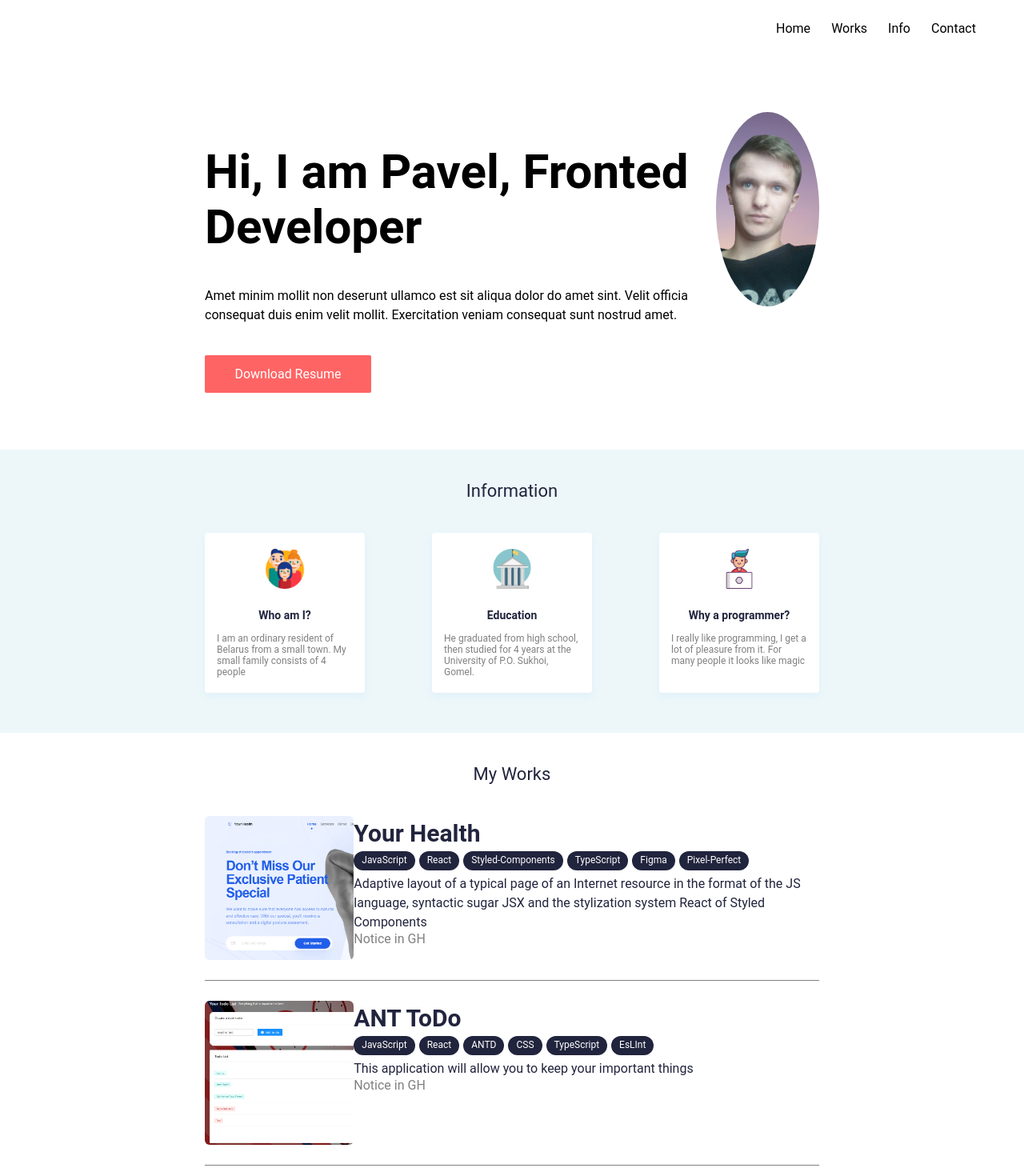
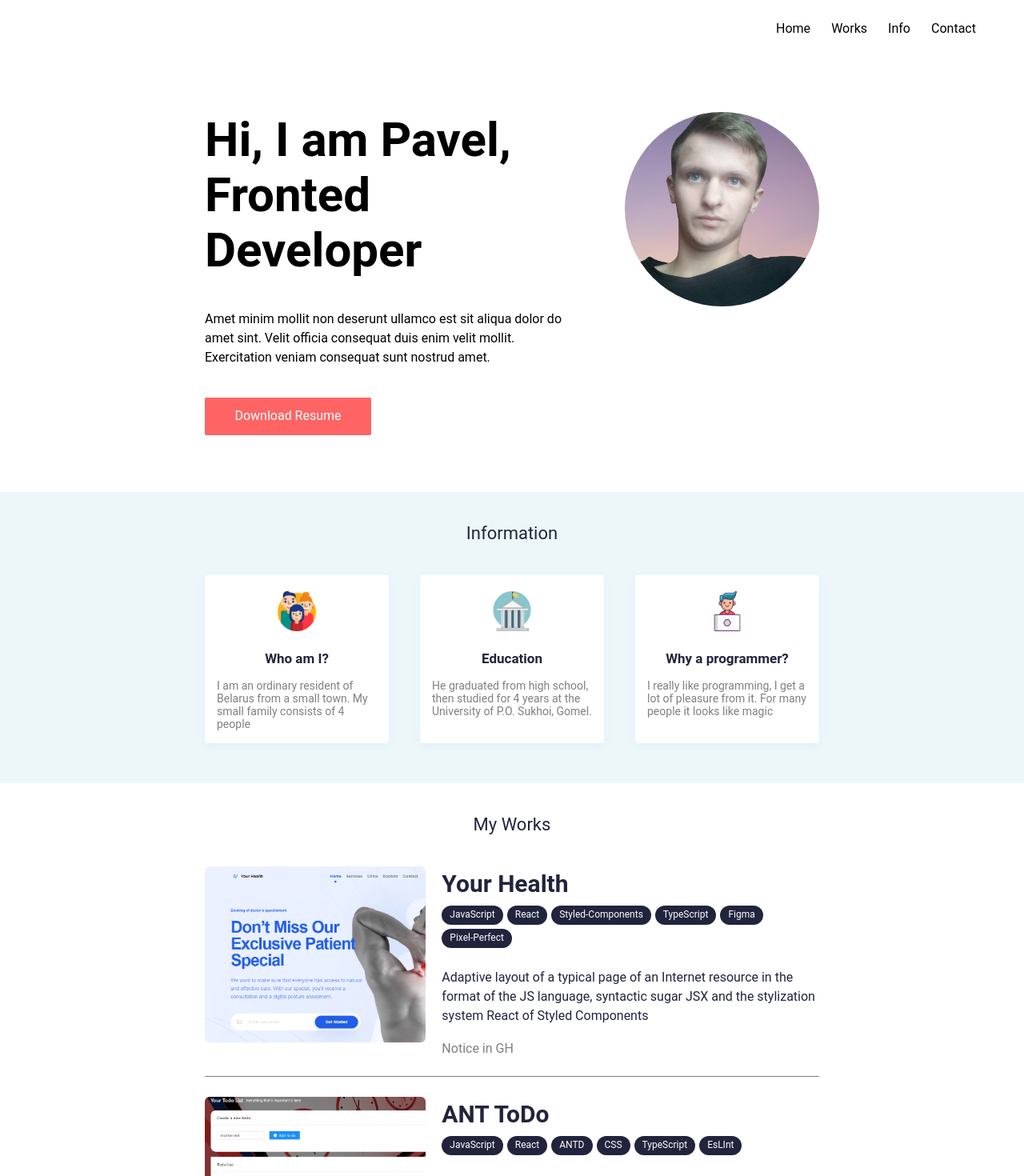
Before and after one commit to Pavel-Parkhomenko/Portfolio-Site, a React (Create React App) app: page / in a window 1280 px wide. Shown: the top 1470 px of the page at 80% size. Built offline with nearby package versions, Linux system fonts and the light colour scheme.

Commit message:
fix: margin, padding in works container

```diff
--- a/src/components/Header/index.jsx
+++ b/src/components/Header/index.jsx
@@ -6,17 +6,17 @@ import {
 } from '../../mocks'
 import {
   Title, SubTitle,
-  Container, Avatar, Button,
+  Container, Avatar, Button, TextContainer,
 } from './styled'
 
 export default function Header() {
   return (
     <Container>
-      <div>
+      <TextContainer>
         <Title>{ headerTitle }</Title>
         <SubTitle>{ headerSubTitle }</SubTitle>
         <Button>{ buttonText }</Button>
-      </div>
+      </TextContainer>
       <Avatar />
     </Container>
   )
--- a/src/components/Header/styled.js
+++ b/src/components/Header/styled.js
@@ -15,6 +15,7 @@ export const Container = styled.div`
 export const Title = styled.h1`
   font-size: ${({ theme }) => theme.fontSizes[7] + 4}px;
   width: 100%;
+  margin-top: 0;
 
   @media (max-width: 568px) {
     font-size: 32px;
@@ -32,7 +33,12 @@ export const SubTitle = styled.p`
 `
 
 export const TextContainer = styled.div`
+  width: 60%;
 
+  @media (max-width: 568px) {
+    width: 100%;
+    text-align: center;
+  }
 `
 
 export const Avatar = styled.div`
--- a/src/components/InfoCard/styled.js
+++ b/src/components/InfoCard/styled.js
@@ -33,8 +33,8 @@ export const Card = styled.div`
   display: flex;
   flex-direction: column;
   align-items: center;
-  width: 200px;
-  height: 200px;
+  width: 230px;
+  height: 210px;
   background: #ffff;
   box-shadow: 0 4px 10px rgba(187, 225, 250, 0.25);
   border-radius: 4px;
@@ -50,12 +50,12 @@ export const Title = styled.span`
   margin: 25px 0 15px 0;
   font-style: normal;
   font-weight: 700;
-  font-size: 14px;
+  font-size: 17px;
   color: #21243D;
 `
 
 export const Summary = styled.div`
   font-style: normal;
-  font-size: 12px;
+  font-size: 14px;
   color: gray;
 `
--- a/src/components/WorkCard/styled.js
+++ b/src/components/WorkCard/styled.js
@@ -28,8 +28,8 @@ export const TextContainer = styled.div`
 `
 
 export const ImgStyled = styled.div`
-  width: 246px;
-  height: 180px;
+  width: 450px;
+  height: 220px;
   background-image: url(${(props) => {
     switch (props.img) {
       case 'ANT ToDo': return todo
@@ -43,16 +43,23 @@ export const ImgStyled = styled.div`
   }});
   background-size: cover;
   border-radius: 6px;
+  margin-right: 20px;
+
+  @media (max-width: 568px) {
+    width: auto;
+    margin-right: 0;
+    margin-bottom: 10px;
+  }
 `
 
 export const Title = styled.h3`
-  margin: 0;
   padding: 0;
   font-style: normal;
   font-weight: 700;
   font-size: 30px;
   line-height: 44px;
   color: #21243D;
+  margin: 0 0 5px 0;
 `
 
 export const ContainerStackItem = styled.div`
@@ -81,6 +88,7 @@ export const Summary = styled.div`
   font-size: 16px;
   line-height: 24px;
   color: #21243D;
+  margin: 20px 0 20px 0;
 `
 
 export const LinkToGH = styled.a`
--- a/src/pages/Home/styled.js
+++ b/src/pages/Home/styled.js
@@ -5,8 +5,8 @@ const paddRight = '20%'
 
 const mediaMobile = `
   @media (max-width: 568px){
-      padding-left: 0;
-      padding-right: 0;
+      padding-left: 5%;
+      padding-right: 5%;
   }
 `
 
```
